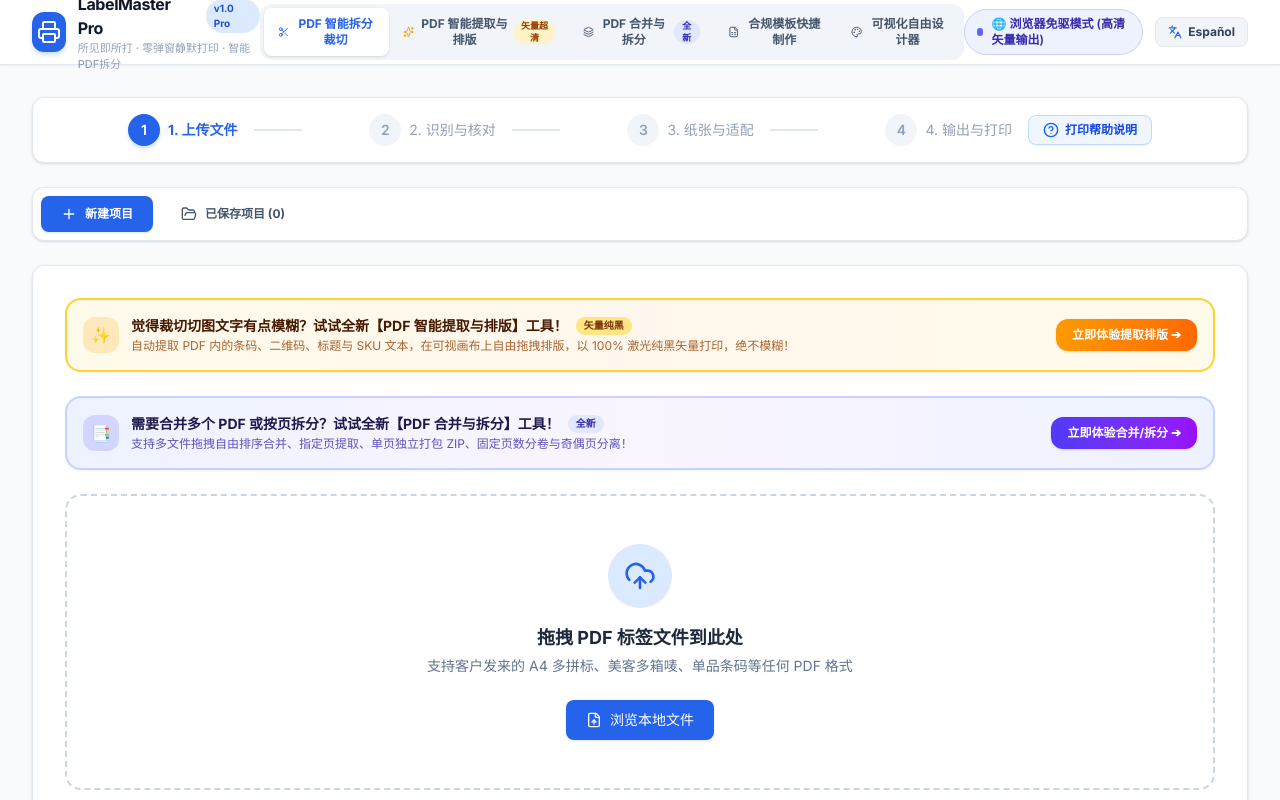
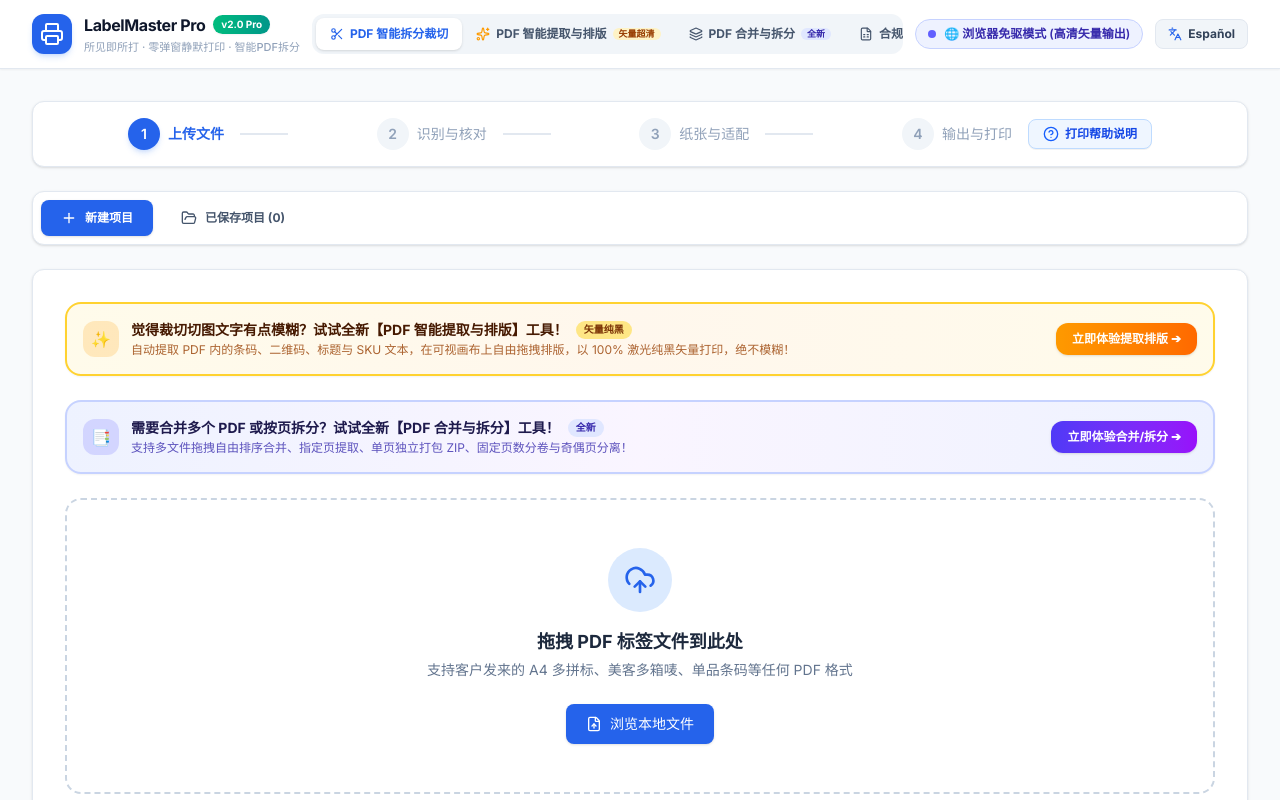
Before and after one commit to Lihomx/LabelPrinter, a Vue app: page / in a window 1280 px wide. Shown: the top 800 px of the page. Built offline with nearby package versions, Linux system fonts and the light colour scheme.

Commit message:
feat: layout aesthetics polish and dedicated 4BARCODE 4B-2054L TSPL support

```diff
--- a/src/App.vue
+++ b/src/App.vue
@@ -2,26 +2,26 @@
   <div class="min-h-screen bg-slate-50 flex flex-col">
     <!-- Top Navigation Header -->
     <header class="bg-white border-b border-slate-200 sticky top-0 z-50 shadow-xs">
-      <div class="max-w-7xl mx-auto px-4 sm:px-6 lg:px-8 h-16 flex items-center justify-between">
+      <div class="max-w-7xl mx-auto px-4 sm:px-6 lg:px-8 min-h-[4rem] sm:min-h-[4.25rem] py-2 flex items-center justify-between gap-3">
         <!-- Logo & Brand -->
-        <div class="flex items-center gap-3">
+        <div class="flex items-center gap-3 flex-shrink-0">
           <div class="w-10 h-10 bg-brand-600 rounded-xl flex items-center justify-center text-white shadow-md shadow-brand-500/20">
             <Printer class="w-6 h-6" />
           </div>
           <div>
             <div class="flex items-center gap-2">
               <span class="font-extrabold text-base tracking-tight text-slate-900">{{ t('app.title') }}</span>
-              <span class="px-2 py-0.5 text-[10px] font-bold bg-brand-100 text-brand-700 rounded-full">v1.0 Pro</span>
+              <span class="px-2 py-0.5 text-[10px] font-black bg-gradient-to-r from-emerald-500 to-teal-600 text-white shadow-xs rounded-full">v2.0 Pro</span>
             </div>
-            <div class="text-[11px] text-slate-400 font-medium hidden sm:block">{{ t('app.tagline') }}</div>
+            <div class="text-[11px] text-slate-400 font-medium hidden sm:block whitespace-nowrap truncate max-w-[200px] md:max-w-[260px] lg:max-w-xs xl:max-w-none mt-0.5">{{ t('app.tagline') }}</div>
           </div>
         </div>
 
         <!-- Navigation Tabs -->
-        <nav class="flex items-center bg-slate-100 p-1 rounded-xl">
+        <nav class="flex items-center bg-slate-100 p-1 rounded-xl overflow-x-auto max-w-full">
           <button
             @click="currentTab = 'splitter'"
-            class="px-3.5 py-2 text-xs font-bold rounded-lg transition-all flex items-center gap-1.5"
+            class="px-2.5 sm:px-3.5 py-1.5 sm:py-2 text-xs font-bold rounded-lg transition-all flex items-center gap-1.5 whitespace-nowrap"
             :class="currentTab === 'splitter' ? 'bg-white text-brand-600 shadow-sm' : 'text-slate-600 hover:text-slate-900'"
           >
             <Scissors class="w-3.5 h-3.5" />
@@ -30,7 +30,7 @@
 
           <button
             @click="currentTab = 'extractor'"
-            class="px-3.5 py-2 text-xs font-bold rounded-lg transition-all flex items-center gap-1.5"
+            class="px-2.5 sm:px-3.5 py-1.5 sm:py-2 text-xs font-bold rounded-lg transition-all flex items-center gap-1.5 whitespace-nowrap"
             :class="currentTab === 'extractor' ? 'bg-white text-amber-700 shadow-sm' : 'text-slate-600 hover:text-slate-900'"
           >
             <Sparkles class="w-3.5 h-3.5 text-amber-500" />
@@ -40,7 +40,7 @@
 
           <button
             @click="currentTab = 'tools'"
-            class="px-3.5 py-2 text-xs font-bold rounded-lg transition-all flex items-center gap-1.5"
+            class="px-2.5 sm:px-3.5 py-1.5 sm:py-2 text-xs font-bold rounded-lg transition-all flex items-center gap-1.5 whitespace-nowrap"
             :class="currentTab === 'tools' ? 'bg-white text-indigo-700 shadow-sm' : 'text-slate-600 hover:text-slate-900'"
           >
             <Layers class="w-3.5 h-3.5" />
@@ -50,7 +50,7 @@
 
           <button
             @click="currentTab = 'template'"
-            class="px-3.5 py-2 text-xs font-bold rounded-lg transition-all flex items-center gap-1.5"
+            class="px-2.5 sm:px-3.5 py-1.5 sm:py-2 text-xs font-bold rounded-lg transition-all flex items-center gap-1.5 whitespace-nowrap"
             :class="currentTab === 'template' ? 'bg-white text-brand-600 shadow-sm' : 'text-slate-600 hover:text-slate-900'"
           >
             <FileSpreadsheet class="w-3.5 h-3.5" />
@@ -59,7 +59,7 @@
 
           <button
             @click="currentTab = 'designer'"
-            class="px-3.5 py-2 text-xs font-bold rounded-lg transition-all flex items-center gap-1.5"
+            class="px-2.5 sm:px-3.5 py-1.5 sm:py-2 text-xs font-bold rounded-lg transition-all flex items-center gap-1.5 whitespace-nowrap"
             :class="currentTab === 'designer' ? 'bg-white text-brand-600 shadow-sm' : 'text-slate-600 hover:text-slate-900'"
           >
             <Palette class="w-3.5 h-3.5" />
@@ -68,20 +68,25 @@
         </nav>
 
         <!-- Right Side: Printer Status & Language Toggle -->
-        <div class="flex items-center gap-3">
+        <div class="flex items-center gap-2.5 sm:gap-3 flex-shrink-0">
           <!-- Printer Status Pill -->
           <div
             class="hidden md:flex items-center gap-2 px-3 py-1.5 rounded-full text-xs font-semibold transition-all border"
             :class="isElectron
-              ? (hasPrinters ? 'bg-emerald-50 text-emerald-800 border-emerald-300 shadow-2xs' : 'bg-amber-50 text-amber-800 border-amber-300')
+              ? (hasPrinters ? (is4Barcode ? 'bg-amber-50 text-amber-900 border-amber-300 shadow-2xs' : 'bg-emerald-50 text-emerald-800 border-emerald-300 shadow-2xs') : 'bg-amber-50 text-amber-800 border-amber-300')
               : 'bg-indigo-50 text-indigo-800 border-indigo-200'"
             :title="isElectron ? (activePrinterName ? '当前目标打印机: ' + activePrinterName : '正在连接热敏机') : '浏览器免驱运行'"
           >
             <span
+              v-if="!is4Barcode"
               class="w-2 h-2 rounded-full"
               :class="isElectron ? (hasPrinters ? 'bg-emerald-500 animate-pulse' : 'bg-amber-500') : 'bg-indigo-500 animate-pulse'"
             ></span>
-            <span v-if="isElectron && activePrinterName">⚡ {{ activePrinterName }}</span>
+            <span v-if="isElectron && is4Barcode" class="flex items-center gap-1.5 font-bold">
+              <span class="w-2 h-2 rounded-full bg-amber-500 animate-pulse"></span>
+              <span>🏷️ 4BARCODE 4B-2054L (TSPL 就绪)</span>
+            </span>
+            <span v-else-if="isElectron && activePrinterName">⚡ {{ activePrinterName }}</span>
             <span v-else-if="isElectron">⚡ 桌面客户端就绪</span>
             <span v-else>🌐 浏览器免驱模式 (高清矢量输出)</span>
           </div>
@@ -117,7 +122,7 @@
 </template>
 
 <script setup>
-import { ref, watch, onMounted } from 'vue';
+import { ref, computed, watch, onMounted } from 'vue';
 import { Printer, Scissors, Sparkles, Layers, FileSpreadsheet, Palette, Languages } from 'lucide-vue-next';
 import { t, toggleLang } from '@/i18n';
 import PdfSplitter from '@/components/PdfSplitter.vue';
@@ -139,6 +144,10 @@
 const isElectron = ref(typeof window !== 'undefined' && Boolean(window.electronAPI));
 const activePrinterName = ref((typeof window !== 'undefined' && localStorage.getItem('labelmaster_selected_printer')) || '');
 const hasPrinters = ref(false);
+
+const is4Barcode = computed(() => {
+  return /4b-2054|4barcode|tspl/i.test(activePrinterName.value || '');
+});
 
 const checkPrinters = async () => {
   if (isElectron.value && window.electronAPI?.getPrinters) {
--- a/src/i18n/index.js
+++ b/src/i18n/index.js
@@ -31,10 +31,10 @@
       sampleFiles: '载入实测样本',
     },
     pdf: {
-      step1: '1. 上传文件',
-      step2: '2. 识别与核对',
-      step3: '3. 纸张与适配',
-      step4: '4. 输出与打印',
+      step1: '上传文件',
+      step2: '识别与核对',
+      step3: '纸张与适配',
+      step4: '输出与打印',
       dropzoneTitle: '拖拽 PDF 标签文件到此处',
       dropzoneDesc: '支持客户发来的 A4 多拼标、美客多箱唛、单品条码等任何 PDF 格式',
       browse: '浏览本地文件',
@@ -187,13 +187,17 @@
       alertStep3: '边距：无',
       viewHelpTutorial: '查看图文解决教程 ➔',
       helpModalTitle: '热敏标签打印机设置与避坑完全指引',
-      helpModalBadge: '汉印 / 佳博 / 斑马 / 得力 / 快麦通用',
+      helpModalBadge: '4BARCODE / 汉印 / 佳博 / 斑马 / 得力 / 快麦通用',
       helpModalSubtitle: '解决连吐多张、无 70×30/50×30 纸张选项、条码旋转变形及缝隙错位问题',
       helpModalTabClient: '电脑客户端软件版（免驱动设置）',
+      helpModalTab4Barcode: '🏷️ 4BARCODE 4B-2054L (Seagull TSPL)',
       helpModalTab1: '方案 1: 在电脑驱动添加纸张尺寸',
       helpModalTab2: '方案 2: 免设电脑·借用等高规格',
       helpModalTab3: '方案 3: 导出 PDF 客户端全自动打印',
       helpModalTabCalib: '硬件: 汉印 (HPRT) 一键缝隙校准',
+      fourBarcodeDetected: '已识别 4BARCODE 4B-2054L 工业热敏机 (USB001 · 203 DPI)',
+      fourBarcodeSetupNotice: 'Seagull TSPL 驱动已适配：支持 2-Beep 开机缝隙测纸与点对点高清输出',
+      fourBarcodeGuideBtn: '📘 4BARCODE 驱动与 2-Beep 测纸指南',
       helpModalUnderstood: '我知道了',
       freeCropActiveTitle: '当前已启用：自由鼠标框选裁切模式',
       freeCropActiveDesc: '点击下方按钮打开框选画布，按住鼠标拖拽即可框选任意标签区域，支持拖动平移及8个手柄微调，确认后将自动应用至全部页面。',
@@ -494,10 +498,10 @@
       sampleFiles: 'Cargar Muestras Reales',
     },
     pdf: {
-      step1: '1. Subir Archivo',
-      step2: '2. Identificar y Confirmar',
-      step3: '3. Papel y Ajuste',
-      step4: '4. Imprimir y Descargar',
+      step1: 'Subir Archivo',
+      step2: 'Identificar y Confirmar',
+      step3: 'Papel y Ajuste',
+      step4: 'Imprimir y Descargar',
       dropzoneTitle: 'Arrastre el archivo PDF de etiquetas aquí',
       dropzoneDesc: 'Compatible con A4 de 30 etiquetas, guías Mercado Libre FULL, perfumes, etc.',
       browse: 'Examinar archivo local',
@@ -650,13 +654,17 @@
       alertStep3: 'Márgenes: Ninguno',
       viewHelpTutorial: 'Ver Guía con Imágenes ➔',
       helpModalTitle: 'Guía Completa de Configuración de Impresoras Térmicas',
-      helpModalBadge: 'HPRT / Xprinter / Zebra / Deli / Rollo Universal',
+      helpModalBadge: '4BARCODE / HPRT / Xprinter / Zebra / Deli Universal',
       helpModalSubtitle: 'Solución a saltos de etiqueta, tamaños faltantes y calibración de corte',
       helpModalTabClient: 'Cliente de Escritorio (Sin configurar drivers)',
+      helpModalTab4Barcode: '🏷️ 4BARCODE 4B-2054L (Driver Seagull TSPL)',
       helpModalTab1: 'Opción 1: Crear tamaño en el driver de Windows',
       helpModalTab2: 'Opción 2: Usar tamaño de igual altura en la lista',
       helpModalTab3: 'Opción 3: Exportar PDF e imprimir desde Acrobat',
       helpModalTabCalib: 'Hardware: Calibración de sensor HPRT (FEED)',
+      fourBarcodeDetected: 'Detectada 4BARCODE 4B-2054L Industrial (USB001 · 203 DPI)',
+      fourBarcodeSetupNotice: 'Driver Seagull TSPL adaptado: calibración FEED 2-Beep y salida punto a punto',
+      fourBarcodeGuideBtn: '📘 Guía 4BARCODE Driver y Sensor FEED',
       helpModalUnderstood: 'Entendido',
       freeCropActiveTitle: 'Modo activo: Recorte libre con ratón',
       freeCropActiveDesc: 'Haga clic en el botón para abrir el lienzo de selección, arrastre con el ratón para encuadrar cualquier etiqueta y ajuste las esquinas.',
```
Also changed, not shown: src/components/PdfSplitter.vue (+82 -0 lines), 5 other files (tests, documents, lock files or other folders).
